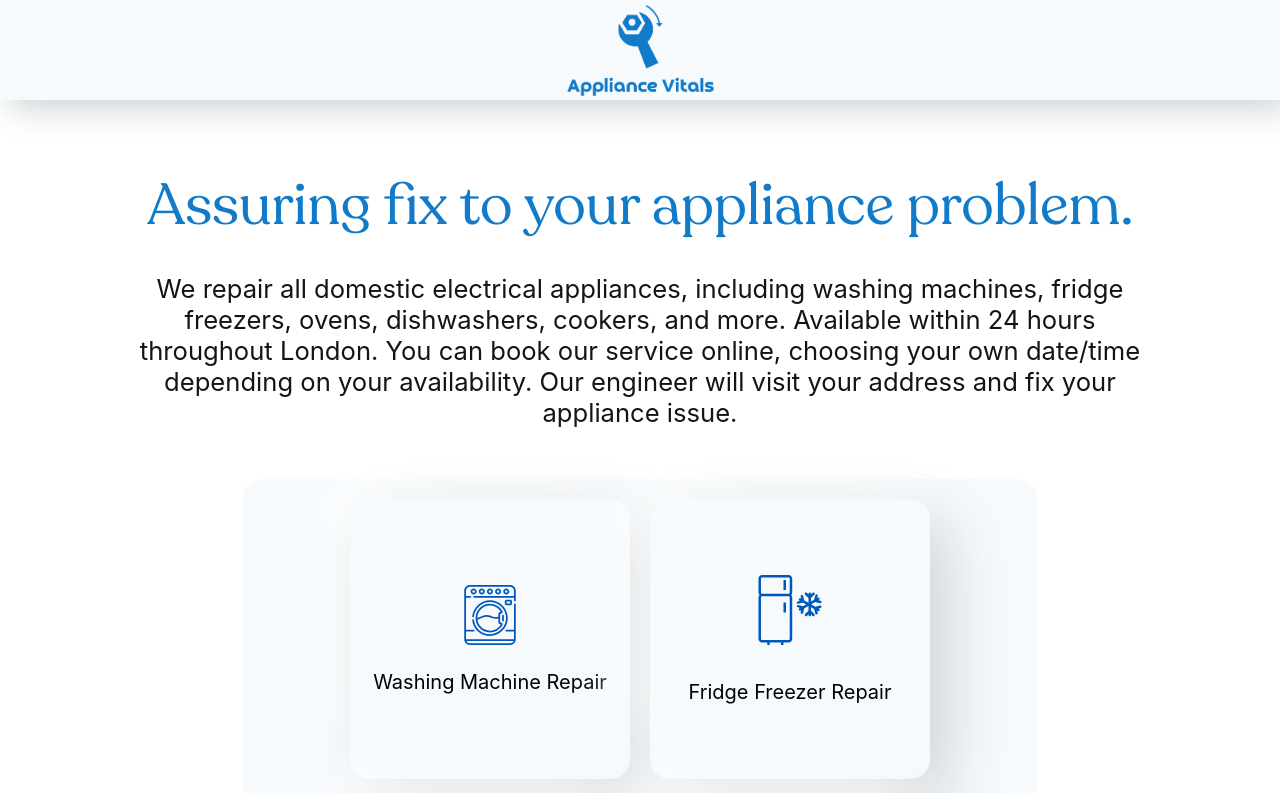
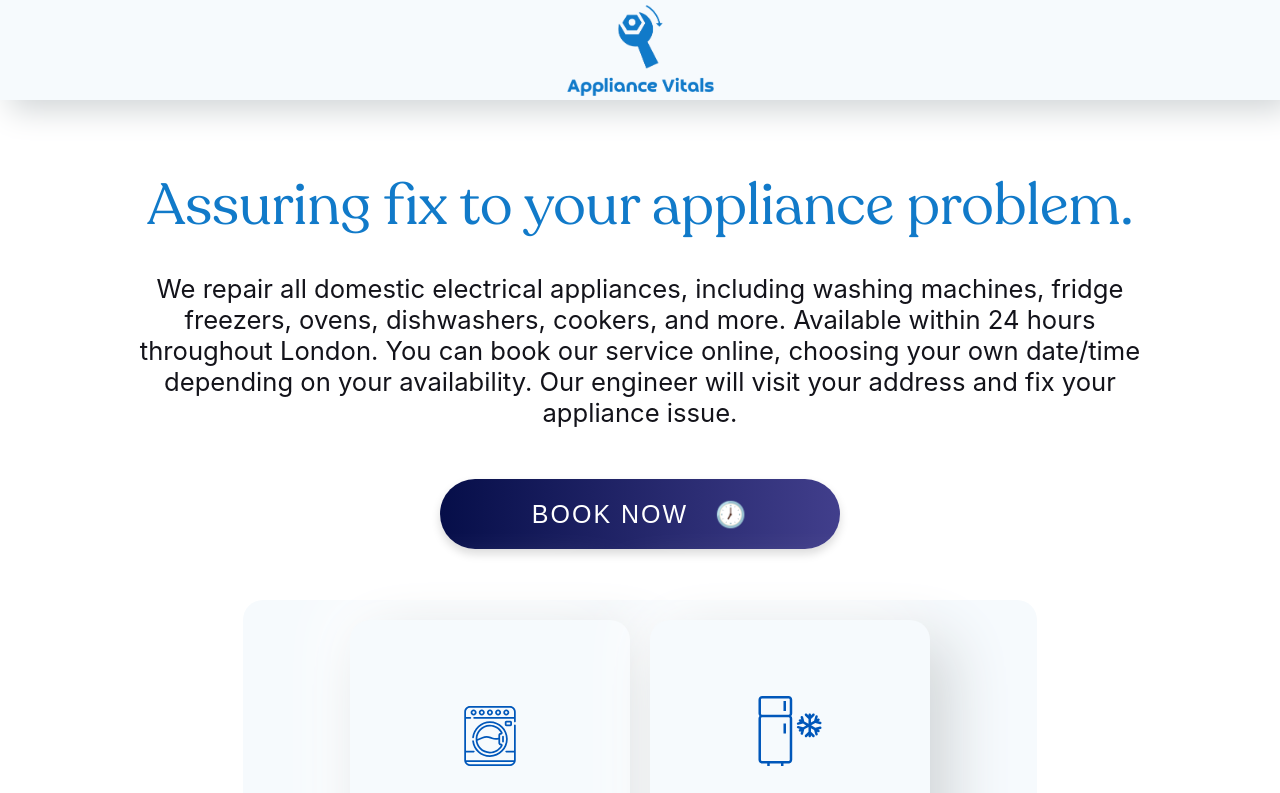
Before and after one commit to sohaibmh/appliance-vitals, a Next.js app: page / in a window 1280 px wide. Shown: the top 793 px of the page. Built offline with nearby package versions, Linux system fonts and the light colour scheme.

Commit message:
booking button added

```diff
--- a/pages/index.js
+++ b/pages/index.js
@@ -62,6 +62,12 @@ export default function Home() {
           online, choosing your own date/time depending on your availability.
           Our engineer will visit your address and fix your appliance issue.
         </h2>
+
+        <form action="https://appliancevitals.simplybook.it/v2/#book">
+          <button type="submit" className={styles.bookNowButton}>
+            BOOK NOW &nbsp; &#128342;
+          </button>
+        </form>
 
         <div className={styles.services}>
           <div>
--- a/styles/Home.module.css
+++ b/styles/Home.module.css
@@ -159,6 +159,50 @@
   padding-top: 10px;
 }
 
+/* button style source: https://codemyui.com/gradient-button-with-a-gleam-effect/ */
+
+.bookNowButton {
+  -webkit-appearance: none;
+  background: linear-gradient(to right, #060e49 0%, #9a87f0 50%, #410572 100%);
+  background-size: 500%;
+  border: none;
+  border-radius: 5rem;
+  box-shadow: 0 0.5rem 1rem rgba(0, 0, 0, 0.15);
+  color: #fff;
+  cursor: pointer;
+  height: 7rem;
+  letter-spacing: 0.08em;
+  outline: none;
+  -webkit-tap-highlight-color: transparent;
+  -webkit-user-select: none;
+  -moz-user-select: none;
+  -ms-user-select: none;
+  user-select: none;
+  width: 40rem;
+  margin-bottom: 4vw;
+  font-size: 4em;
+}
+
+.bookNowButton:hover {
+  animation-name: gradient;
+  -webkit-animation-name: gradient;
+  animation-duration: 2s;
+  -webkit-animation-duration: s;
+  animation-iteration-count: 1;
+  -webkit-animation-iteration-count: 1;
+  animation-fill-mode: forwards;
+  -webkit-animation-fill-mode: forwards;
+}
+
+@keyframes gradient {
+  0% {
+    background-position: 0% 50%;
+  }
+  100% {
+    background-position: 100%;
+  }
+}
+
 @media (max-width: 800px) {
   .title {
     font-size: 9vw;
@@ -197,4 +241,11 @@
   .footerLogo {
     padding-top: 0px;
   }
+
+  .bookNowButton {
+    width: 25rem;
+    height: 5rem;
+    font-size: 3em;
+    margin-bottom: 10vw;
+  }
 }
```
